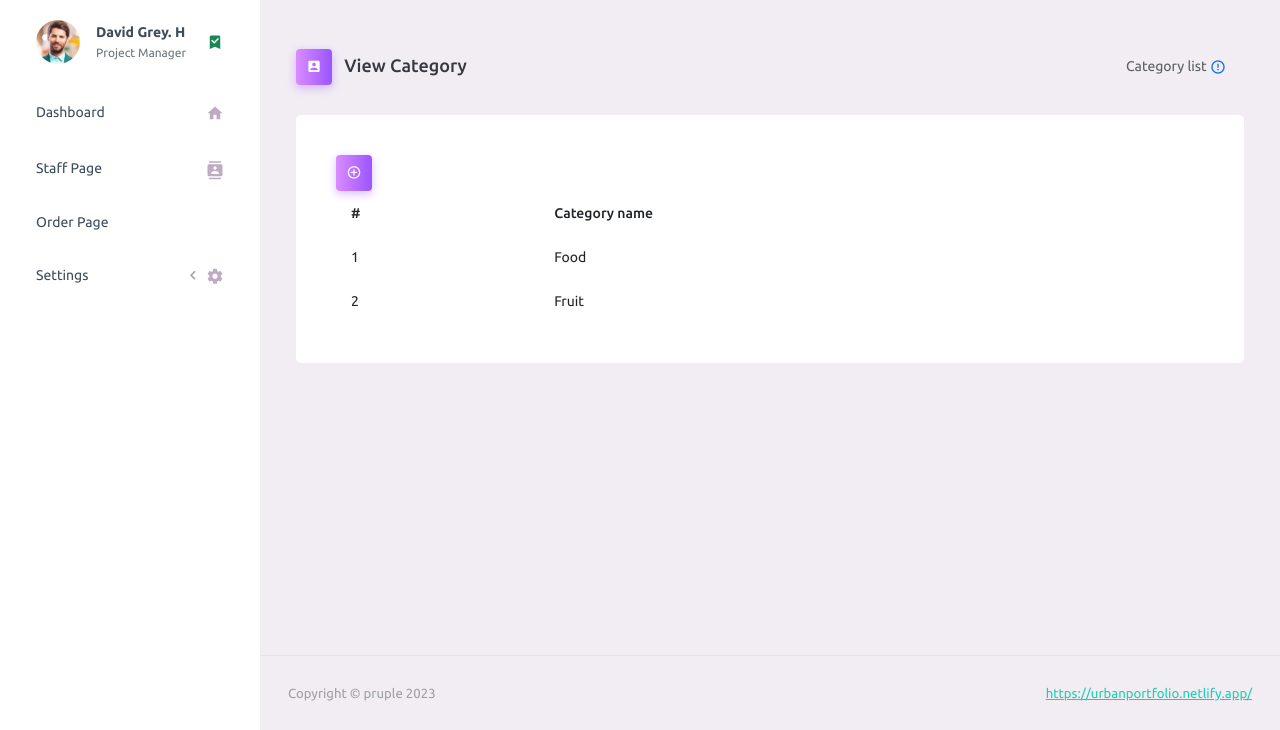
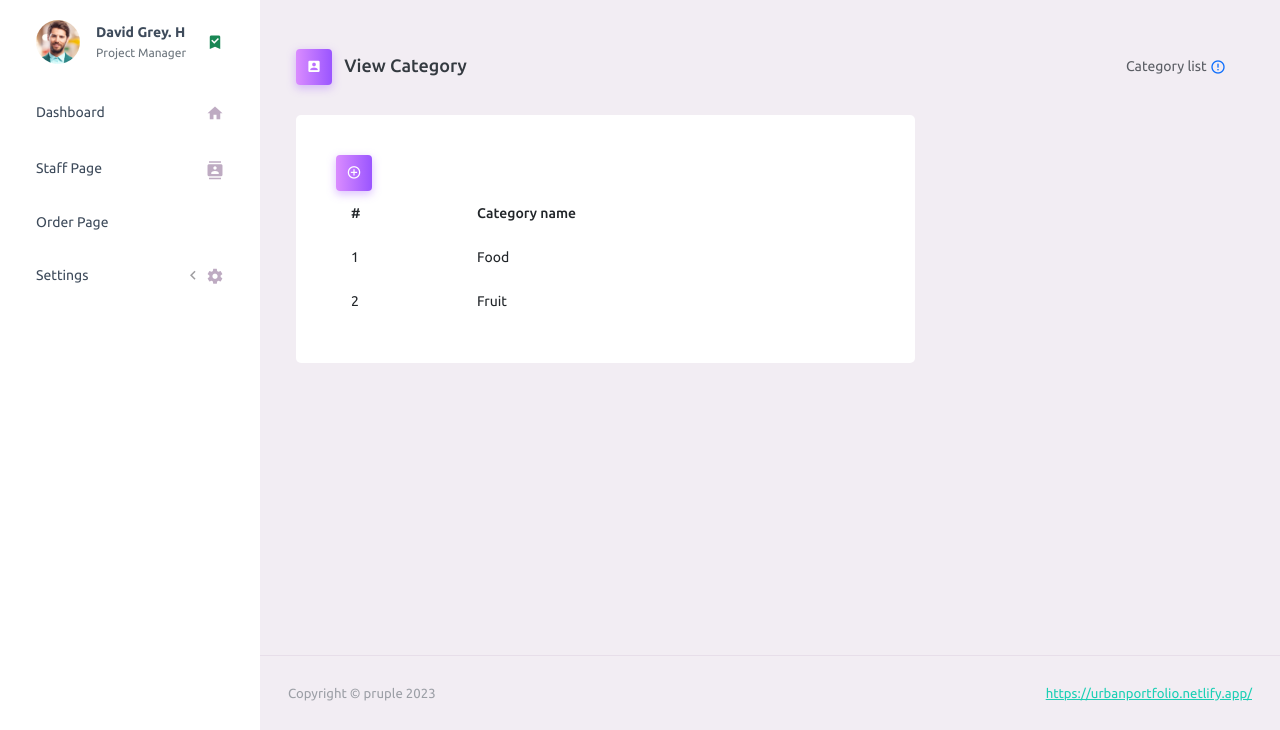
Before and after one commit to urbain32/App-inventory, a Django app: page /category/ in a window 1280 px wide. Shown: the part 70-800 px from the top of the page. Run offline with Django 4.2, Linux system fonts and the light colour scheme; some libraries are stand-ins or nearby versions.

Commit message:
redesigning categorywith modal

```diff
--- a/templates/dashboard/category/category.html
+++ b/templates/dashboard/category/category.html
@@ -23,7 +23,7 @@
   <!-- Button trigger modal -->
 
   <div class="row">
-    <div class="col-lg-12 grid-margin">
+    <div class="col-lg-8 grid-margin">
       <div class="card">
         <div class="card-body">
           <h3 class="page-title">
@@ -58,9 +58,11 @@
         </div>
       </div>
     </div>
+    <div class="col-lg-2"></div>
   </div>
 </div>
 <!-- add Modal HTML -->
 {% include "dashboard/category/add.html" %}
 <!-- Edit Modal HTML -->
+
 {%endblock %}
```
